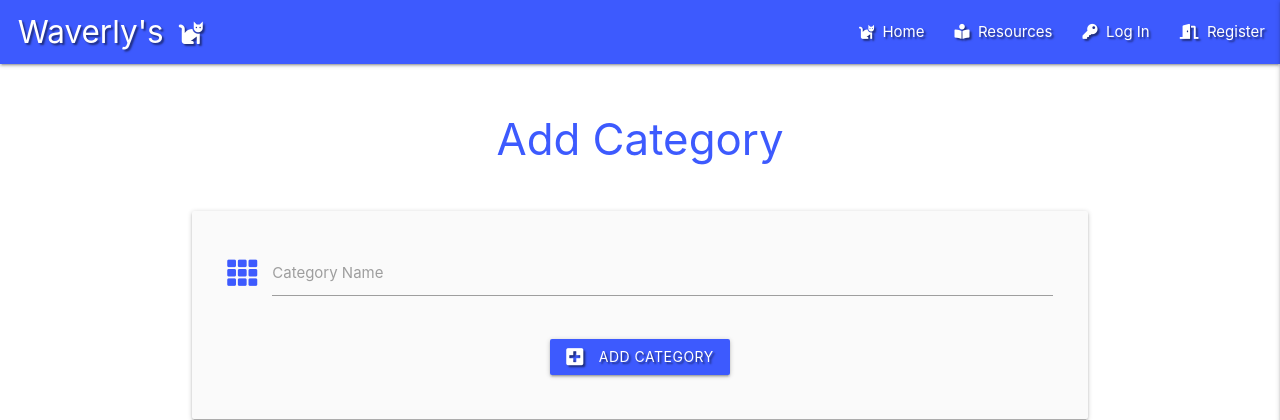
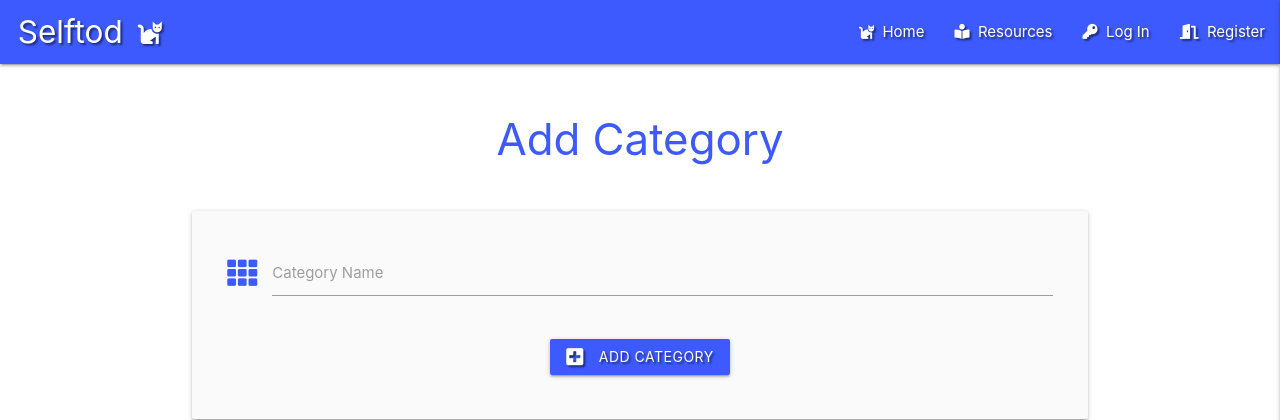
Before and after one commit to effiemanyos/ms3-pmresources, a Flask app: page /add_category in a window 1280 px wide. Shown: the top 420 px of the page. Run offline with Flask 2, Linux system fonts and the light colour scheme; some libraries are stand-ins or nearby versions.

Commit message:
Change the name of the app by Selftod instead of Waverly's

```diff
--- a/templates/base.html
+++ b/templates/base.html
@@ -22,7 +22,7 @@
         <!-- Top Navbar -->
         <nav class="nav-extended text-shadow indigo accent-3">
             <div class="nav-wrapper">
-                <a href="{{ url_for('home') }}" class="brand-logo">&nbsp;&nbsp;Waverly's <i
+                <a href="{{ url_for('home') }}" class="brand-logo">&nbsp;&nbsp;Selftod <i
                         class="fas fa-cat right"></i></a>
                 <a href="#" data-target="mobile-demo" class="sidenav-trigger right"><i class="fas fa-bars"></i></a>
                 <ul class="right hide-on-med-and-down">
@@ -56,7 +56,7 @@
         <!-- Mobile Sidenav -->
         <ul class="sidenav" id="mobile-demo">
             <li>
-                <h4 class="center-align indigo-text text-accent-3">Produck</h4>
+                <h4 class="center-align indigo-text text-accent-3">Selftod</h4>
             </li>
             <!-- Access: All Users -->
             <li><a href="{{ url_for('home') }}">Home</a></li>
--- a/templates/profile.html
+++ b/templates/profile.html
@@ -18,7 +18,7 @@
                         Hi, {{ username }}!
                     </h4>
                     <!-- Welcome Message -->
-                    <h5 class="center-align"><br>Welcome to Waverly's <i class="fas fa-cat"></i>
+                    <h5 class="center-align"><br>Welcome to Selftod <i class="fas fa-cat"></i>
                         <br>Product Management Resources</h5>
                     <br>
                     <h6>You can SAVE and SHARE your favorite product-related resources,
```
